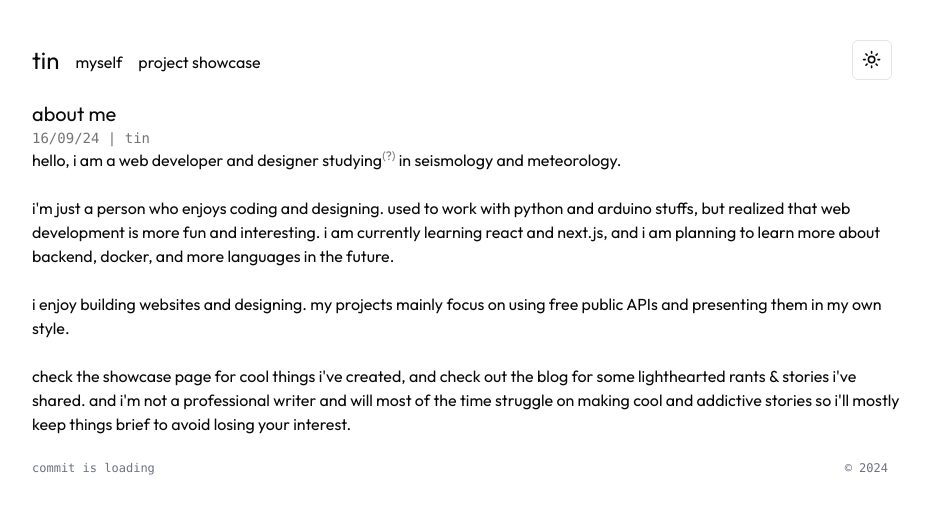
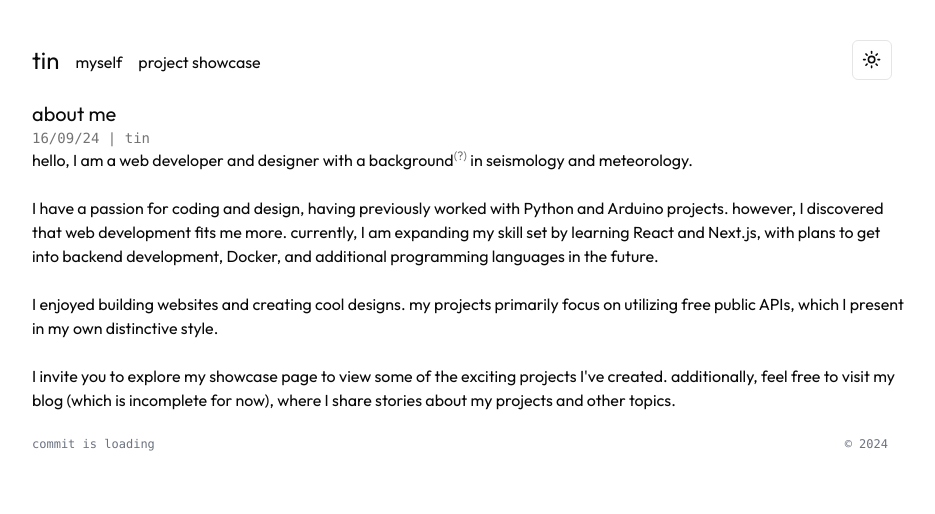
Before and after one commit to pickingname/port3, a Next.js app: page /me in a window 1280 px wide. Shown: the top 514 px of the page, without its empty margins (180-1115 px from the left). Built offline with nearby package versions, Linux system fonts and the light colour scheme; no server answers.

Commit message:
feat: improve wording for the 100th time

```diff
--- a/app/me/page.tsx
+++ b/app/me/page.tsx
@@ -10,34 +10,30 @@ const App = () => {
           <Nav />
           <div className="pl-5">
             <p className="text-xl">about me</p>
-            <p className="font-mono text-neutral-500 text-sm">
-              16/09/24 | tin
-            </p>
+            <p className="font-mono text-neutral-500 text-sm">16/09/24 | tin</p>
             <div>
               <p>
-                hello, i am a web developer and designer studying
+                hello, I am a web developer and designer with a background
                 <sup className="text-neutral-500 text-xs sups">(?)</sup> in
                 seismology and meteorology.
                 <br />
                 <br />
-                i&apos;m just a person who enjoys coding and designing. used to
-                work with python and arduino stuffs, but realized that web
-                development is more fun and interesting. i am currently learning
-                react and next.js, and i am planning to learn more about
-                backend, docker, and more languages in the future.
+                I have a passion for coding and design, having previously worked
+                with Python and Arduino projects. however, I discovered that web
+                development fits me more. currently, I am expanding my skill set
+                by learning React and Next.js, with plans to get into backend
+                development, Docker, and additional programming languages in the
+                future.
                 <br />
                 <br />
-                i enjoy building websites and designing. my projects mainly
-                focus on using free public APIs and presenting them in my own
-                style.
+                I enjoyed building websites and creating cool designs. my
+                projects primarily focus on utilizing free public APIs, which I
+                present in my own distinctive style.
                 <br />
-                <br />
-                check the showcase page for cool things i&apos;ve created, and
-                check out the blog for some lighthearted rants & stories
-                i&apos;ve shared. and i&apos;m not a professional writer and
-                will most of the time struggle on making cool and addictive
-                stories so i&apos;ll mostly keep things brief to avoid losing
-                your interest.
+                <br />I invite you to explore my showcase page to view some of
+                the exciting projects I&apos;ve created. additionally, feel free
+                to visit my blog (which is incomplete for now), where I share
+                stories about my projects and other topics.
               </p>
             </div>
           </div>
```
